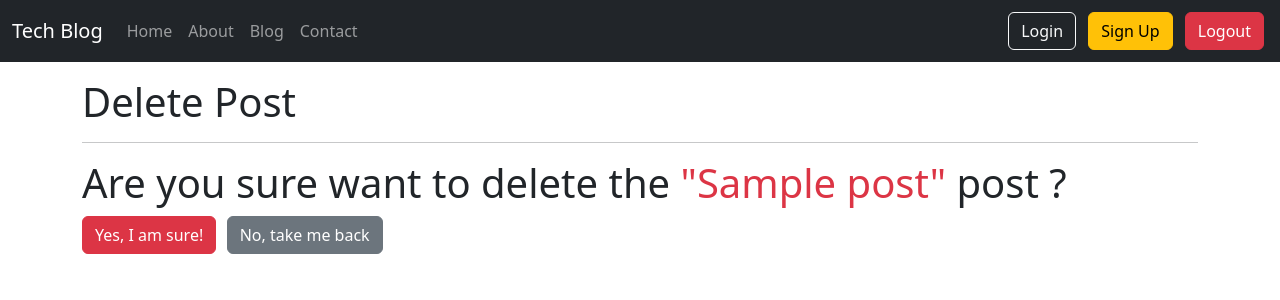
After one commit to shivatejaburle/blog-102, a Django app: page /blog/delete/1 in a window 1280 px wide. The commit adds this page. Shown: the top 300 px of the page. Run offline with Django 5.2, Linux system fonts and the light colour scheme; tables that the repository leaves empty hold one stand-in row (values such as "Sample post"); one stand-in notice (Sample message) is shown; some libraries are stand-ins or nearby versions.

Commit message:
Blog App
Add Delete Post

```diff
--- /dev/null
+++ b/blog/templates/blog/post_confirm_delete.html
@@ -0,0 +1,21 @@
+{% extends 'base_master.html' %}
+
+{% block title %}
+    Delete {{post.title}}
+{% endblock title %}
+
+{% block content %}
+    <div class="container mt-3">
+        <h1>Delete Post</h1>
+        <hr>
+        <form action="" method="post">
+            {% csrf_token %}
+            <h1>Are you sure want to delete the <span class="text-danger">"{{post.title}}"</span> post ?
+            <p>
+                <button type="submit" class="btn btn-danger">Yes, I am sure!</button>
+                <button type="button" class="btn btn-secondary"
+                    onclick = "window.location='{% url 'blog:post_list' %}'">No, take me back</button>
+            </p>
+        </form>
+    </div>
+{% endblock content %}
--- a/blog/templates/blog/post_detail.html
+++ b/blog/templates/blog/post_detail.html
@@ -12,8 +12,8 @@
             <div class="col-sm-12 col-md-8">
               <h1>{{post.title}}</h1>
             </div>
-            <div class="col-sm-12 col-md-4">
-                <div class="alert alert-info" role="alert">
+            <div class="d-none d-sm-block col-md-4">
+                <div class="alert alert-info text-center" role="alert">
                     Last updated {{post.updated_at|naturaltime}}
                 </div>
             </div>
@@ -34,7 +34,7 @@
             <hr>
             <a href="{% url 'blog:post_list' %}" class="btn btn-outline-primary"><i class="bi bi-back"></i> Back</a>
             <a href="{% url 'blog:post_update' post.id %}" class="btn btn-outline-secondary"><i class="bi bi-pencil-square"></i> Update</a>
-            <a href="#" class="btn btn-outline-danger"><i class="bi bi-trash3"></i> Delete</a>
+            <a href="{% url 'blog:post_delete' post.id %}" class="btn btn-outline-danger"><i class="bi bi-trash3"></i> Delete</a>
         </div>
     </div>
 {% endblock content %}
--- a/blog/templates/blog/post_list.html
+++ b/blog/templates/blog/post_list.html
@@ -40,7 +40,7 @@
                         <a href="{% url 'blog:post_update' post.id %}" class="btn btn-outline-secondary btn-sm">
                           <i class="bi bi-pencil-square"></i> Edit Post
                         </a>
-                        <a href="#" class="btn btn-outline-danger btn-sm">
+                        <a href="{% url 'blog:post_delete' post.id %}" class="btn btn-outline-danger btn-sm">
                           <i class="bi bi-trash3"></i> Delete Post
                         </a>
                     </li>
--- a/blog/urls.py
+++ b/blog/urls.py
@@ -8,4 +8,5 @@ urlpatterns = [
     path('detail/<int:pk>', views.PostDetail.as_view(), name = "post_detail"),
     path('create/', views.PostCreate.as_view(), name = "post_create"),
     path('update/<int:pk>', views.PostUpdate.as_view(), name = "post_update"),
+    path('delete/<int:pk>', views.PostDelete.as_view(), name = "post_delete")
 ]
--- a/blog/views.py
+++ b/blog/views.py
@@ -1,10 +1,10 @@
 from django.forms import BaseModelForm
 from django.http import HttpResponse
 from django.shortcuts import get_object_or_404, render
-from django.views.generic import ListView, DetailView, CreateView, UpdateView
+from django.views.generic import ListView, DetailView, CreateView, UpdateView, DeleteView
 from blog.models import Post
 from django.urls import reverse_lazy
-from django.contrib import messages
+from django.contrib.messages.views import SuccessMessageMixin
 
 # Show all the list of Posts
 class PostList(ListView):
@@ -28,16 +28,17 @@ class PostDetail(DetailView):
         return queryset
 
 # To Create a new Post
-class PostCreate(CreateView):
+class PostCreate(SuccessMessageMixin, CreateView):
     model = Post
     fields = ['title', 'content']
     http_method_names = ['get', 'post']
     context_object_name = 'form'
     template_name = 'blog/post_form.html'
     success_url = reverse_lazy('blog:post_list')
+    success_message = "Your post has been created successfully."
 
 # To Update the Post
-class PostUpdate(UpdateView):
+class PostUpdate(SuccessMessageMixin, UpdateView):
     model = Post
     fields = ['title', 'content']
     http_method_names = ['get', 'post']
@@ -45,6 +46,7 @@ class PostUpdate(UpdateView):
     pk_url_kwarg = 'pk'
     template_name = 'blog/post_form.html'
     # success_url = reverse_lazy('blog:post_list')
+    success_message = "Your post has been updated successfully."
 
     #  Custom Query
     def get_queryset(self):
@@ -62,3 +64,17 @@ class PostUpdate(UpdateView):
     # Customize Success URL
     def get_success_url(self):
         return reverse_lazy('blog:post_detail', kwargs={'pk' : self.kwargs['pk']})
+
+# To Delete a Post
+class PostDelete(SuccessMessageMixin, DeleteView):
+    model = Post
+    success_url = reverse_lazy('blog:post_list')
+    http_method_names = ['get', 'post']
+    pk_url_kwarg = 'pk'
+    context_object_name = 'post'
+    template_name = 'blog/post_confirm_delete.html'
+    success_message = "Your post has been deleted successfully."
+
+    def get_queryset(self):
+        queryset = self.model.objects.filter(id=self.kwargs['pk'])
+        return queryset
--- /dev/null
+++ b/home/static/home/js/closeMessages.js
@@ -0,0 +1,9 @@
+// Get the alert message by css class name 'alert'
+var alert_messages = document.getElementsByClassName("alert-dismissible");
+
+// Remove the alert box after 10 seconds
+setTimeout(function() {
+    for (let i = 0; i < alert_messages.length; i++) {
+        alert_messages[i].remove();
+      }
+}, 10000);
--- a/templates/base_master.html
+++ b/templates/base_master.html
@@ -20,6 +20,11 @@
         <!-- Navbar -->
         {% include 'includes/navbar.html' %}
 
+        <!-- Messages -->
+        <div class="container mt-3">
+            {% bootstrap_messages %}
+        </div>
+
         <!-- Content -->
         {% block content %}
 
@@ -27,5 +32,10 @@
 
         <!-- Bootstrap JS -->
         {% bootstrap_javascript %}
+
+        {% if messages %}
+            <!-- To alert close messages automatically -->
+            <script src="{% static 'home/js/closeMessages.js' %}"></script>
+        {% endif %}
     </body>
 </html>
```
